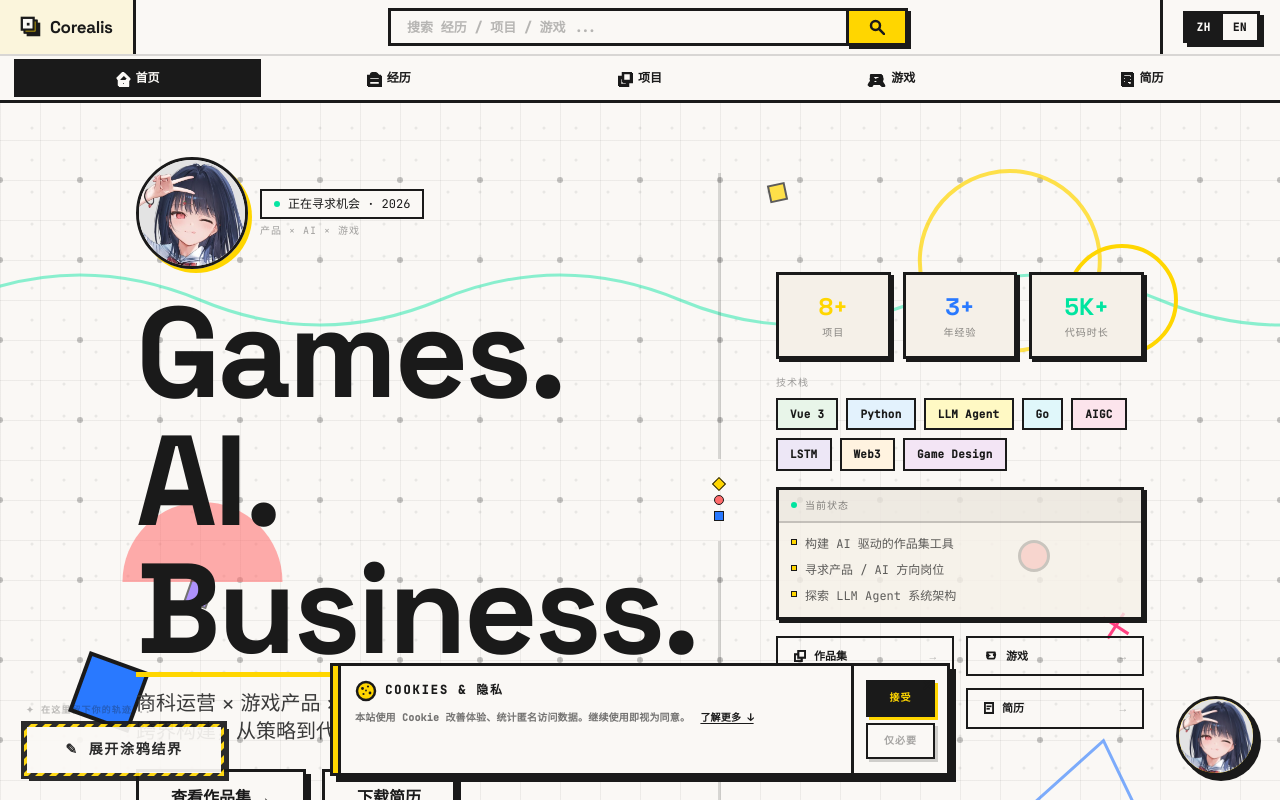
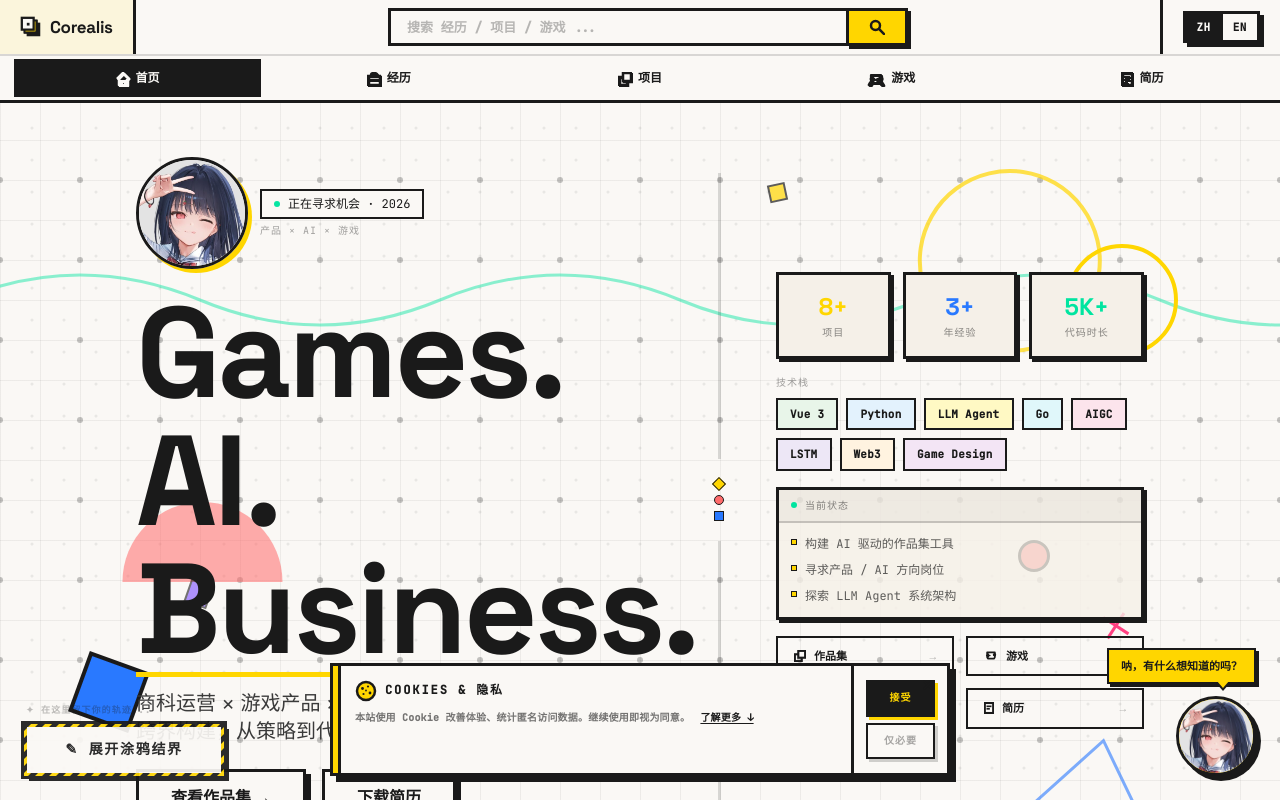
Before and after one commit to KDTikkly/haoyuan-web, a Vue app: page / in a window 1280 px wide. Shown: the top 800 px of the page. Built offline with nearby package versions, Linux system fonts and the light colour scheme.

Commit message:
feat: v8.12 rename Agent→Lyria, user-facing 2D wife persona, floating bubble guide (local, no token)

```diff
--- a/src/components/ChatWidget.vue
+++ b/src/components/ChatWidget.vue
@@ -67,7 +67,7 @@
               <!-- 标题 + 状态 -->
               <div class="flex flex-col gap-0.5">
                 <span class="font-display font-bold text-sm leading-none" style="color:#FFD600;">
-                  Agent · Haoyuan
+                  Lyria · Assistant
                 </span>
                 <div class="flex items-center gap-1.5">
                   <span class="w-1.5 h-1.5 rounded-full" style="background:#22C55E;"></span>
@@ -260,7 +260,7 @@
             <input
               v-model="inputMessage"
               type="text"
-              :placeholder="locale === 'en' ? 'Ask Agent anything...' : '问问 Agent 吧……'"
+              :placeholder="locale === 'en' ? 'Ask Lyria anything...' : '问问 Lyria 吧……'"
               :disabled="isLoading"
               class="flex-1 min-w-0 px-3 py-2.5 text-sm font-mono
                      focus:outline-none disabled:opacity-50 disabled:cursor-not-allowed"
@@ -323,6 +323,47 @@
     />
 
     <!-- ════════════════════════════════════════════
+         浮动气泡引导 — 纯本地轮换台词，不消耗 token
+    ════════════════════════════════════════════ -->
+    <transition name="bubble-pop">
+      <div
+        v-if="!isOpen && showBubble"
+        class="relative max-w-[200px] font-mono text-[11px] leading-snug px-3 py-2 select-none cursor-pointer"
+        style="
+          background: #FFD600;
+          color: #1A1A1A;
+          border: 2.5px solid #1A1A1A;
+          box-shadow: 3px 3px 0 0 #1A1A1A;
+          font-weight: 700;
+        "
+        @click="toggle"
+      >
+        {{ bubbleText }}
+        <!-- 气泡小尾巴 -->
+        <span
+          class="absolute -bottom-[9px] right-6"
+          style="
+            display:block;
+            width:0;height:0;
+            border-left:7px solid transparent;
+            border-right:7px solid transparent;
+            border-top:8px solid #1A1A1A;
+          "
+        ></span>
+        <span
+          class="absolute -bottom-[6px] right-[25px]"
+          style="
+            display:block;
+            width:0;height:0;
+            border-left:6px solid transparent;
+            border-right:6px solid transparent;
+            border-top:7px solid #FFD600;
+          "
+        ></span>
+      </div>
+    </transition>
+
+    <!-- ════════════════════════════════════════════
          浮动开关按钮 — 头像风格
     ════════════════════════════════════════════ -->
     <button
@@ -368,7 +409,7 @@
 </template>
 
 <script setup lang="ts">
-import { ref, computed, nextTick, onBeforeUnmount } from 'vue'
+import { ref, computed, nextTick, onMounted, onBeforeUnmount } from 'vue'
 import { useI18n } from 'vue-i18n'
 import SecurityPortal from './SecurityPortal.vue'
 import { useAdmin } from '@/composables/useAdmin'
@@ -383,8 +424,58 @@ const { isDeepOverlayOpen } = useDeepOverlay()
 const AVATAR_URL = '/assets/images/avatar.jpg'
 
 // ════════════════════════════════════════════
-//  状态
+//  浮动气泡引导（纯本地，不消耗 token）
 // ════════════════════════════════════════════
+const BUBBLE_LINES_ZH = [
+  '呐，有什么想知道的吗？',
+  '点我，我不会咬人的……大概',
+  '这里有很酷的项目哦～',
+  '……你在看我吗',
+  '问我 Haoyuan 是做什么的吧？',
+  '哼，不来聊天吗',
+  '我知道这个网站的所有秘密',
+]
+const BUBBLE_LINES_EN = [
+  'Psst~ click me 👀',
+  'Ask me about the projects~',
+  "I won't bite... probably",
+  'There are cool things here!',
+  "Hey, don't ignore me...",
+  'I know all the secrets here',
+  'Say hi? 🌟',
+]
+
+const showBubble   = ref(false)
+const bubbleIdx    = ref(0)
+const bubbleText   = computed(() =>
+  locale.value === 'en'
+    ? BUBBLE_LINES_EN[bubbleIdx.value % BUBBLE_LINES_EN.length]
+    : BUBBLE_LINES_ZH[bubbleIdx.value % BUBBLE_LINES_ZH.length]
+)
+
+let bubbleTimer: ReturnType<typeof setTimeout> | null = null
+let bubbleCycleTimer: ReturnType<typeof setInterval> | null = null
+
+function scheduleBubble() {
+  // 首次延迟 3s 后显示
+  bubbleTimer = setTimeout(() => {
+    showBubble.value = true
+    // 每 4s 切换一句台词（先隐藏再显示以触发动画）
+    bubbleCycleTimer = setInterval(() => {
+      showBubble.value = false
+      setTimeout(() => {
+        bubbleIdx.value++
+        showBubble.value = true
+      }, 400)
+    }, 4000)
+  }, 3000)
+}
+
+onMounted(() => {
+  scheduleBubble()
+})
+
+
 const isOpen         = ref(false)
 const inputMessage   = ref('')
 const isStreaming    = ref(false)
@@ -440,8 +531,8 @@ let abortController: AbortController | null = null
 // ════════════════════════════════════════════
 const welcomeMessage = computed(() =>
   locale.value === 'en'
-    ? 'Hey, I\'m <b style="color:#FFD600;">Agent</b>. Ask me about Haoyuan\'s projects or skills~'
-    : '呐，我是 <b style="color:#FFD600;">Agent</b>。有什么想知道关于 Haoyuan 的，尽管问吧……'
+    ? 'Hey~ I\'m <b style="color:#FFD600;">Lyria</b>. Ask me anything about this portfolio — projects, skills, or just say hi 👀'
+    : '呐，我是 <b style="color:#FFD600;">Lyria</b>。这个网站有什么想知道的，尽管问我吧……才不是只会说"你好"的那种助理哦'
 )
 
 // ════════════════════════════════════════════
@@ -449,7 +540,10 @@ const welcomeMessage = computed(() =>
 // ════════════════════════════════════════════
 function toggle() {
   isOpen.value = !isOpen.value
-  if (isOpen.value) nextTick(scrollToBottom)
+  if (isOpen.value) {
+    showBubble.value = false
+    nextTick(scrollToBottom)
+  }
 }
 
 function close() {
@@ -587,10 +681,28 @@ onBeforeUnmount(() => {
     abortController.abort()
     abortController = null
   }
+  if (bubbleTimer) clearTimeout(bubbleTimer)
+  if (bubbleCycleTimer) clearInterval(bubbleCycleTimer)
 })
 </script>
 
 <style scoped>
+/* 气泡弹出动效 */
+.bubble-pop-enter-active {
+  transition: all 0.25s cubic-bezier(0.34, 1.56, 0.64, 1);
+}
+.bubble-pop-leave-active {
+  transition: all 0.15s ease-in;
+}
+.bubble-pop-enter-from {
+  opacity: 0;
+  transform: scale(0.7) translateY(8px);
+}
+.bubble-pop-leave-to {
+  opacity: 0;
+  transform: scale(0.85) translateY(4px);
+}
+
 /* 滑入动效 */
 .slide-up-enter-active {
   transition: all 0.3s cubic-bezier(0.4, 0, 0.2, 1);
```
Also changed, not shown: api/chat.js (+16 -13 lines).
